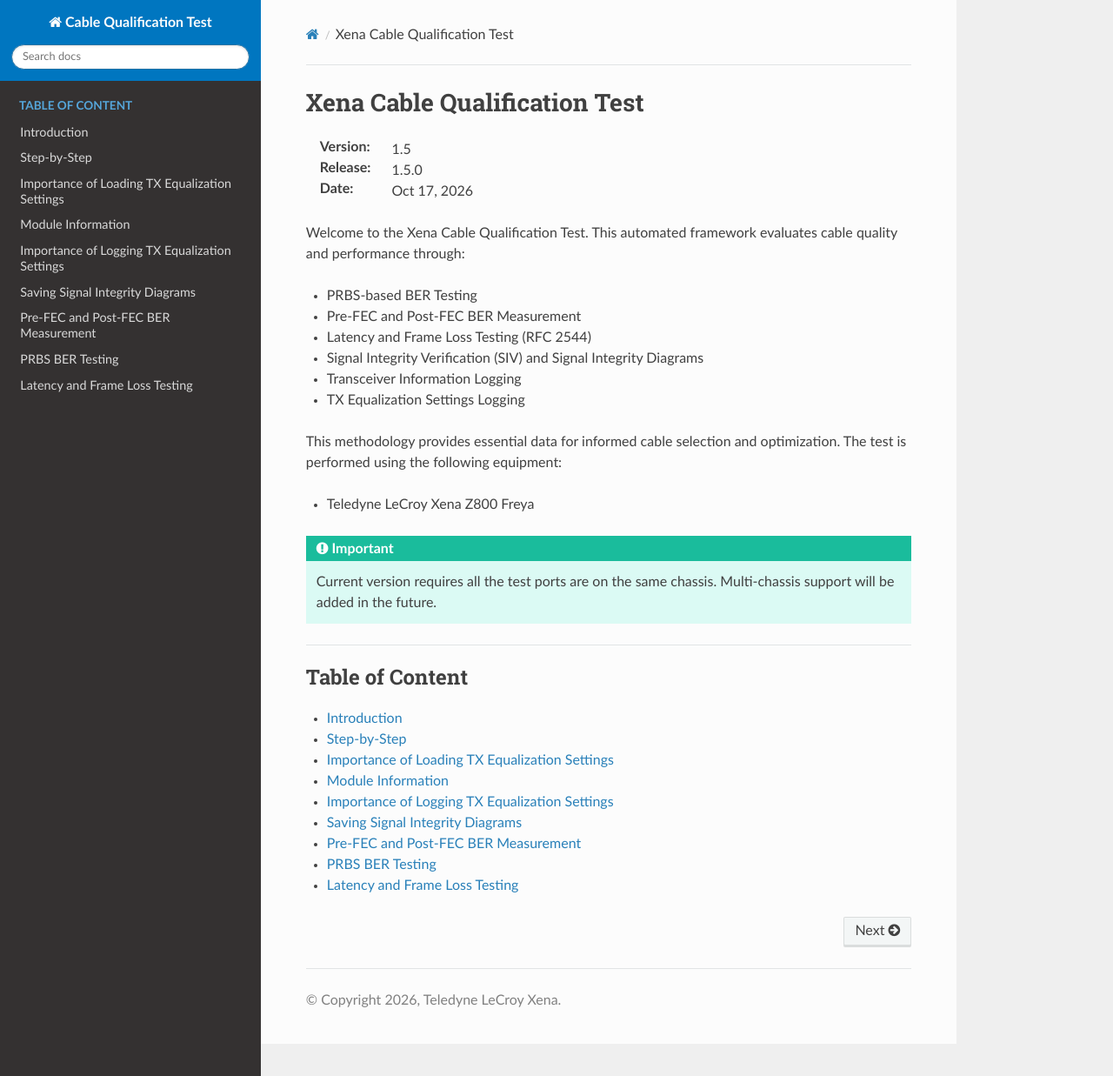
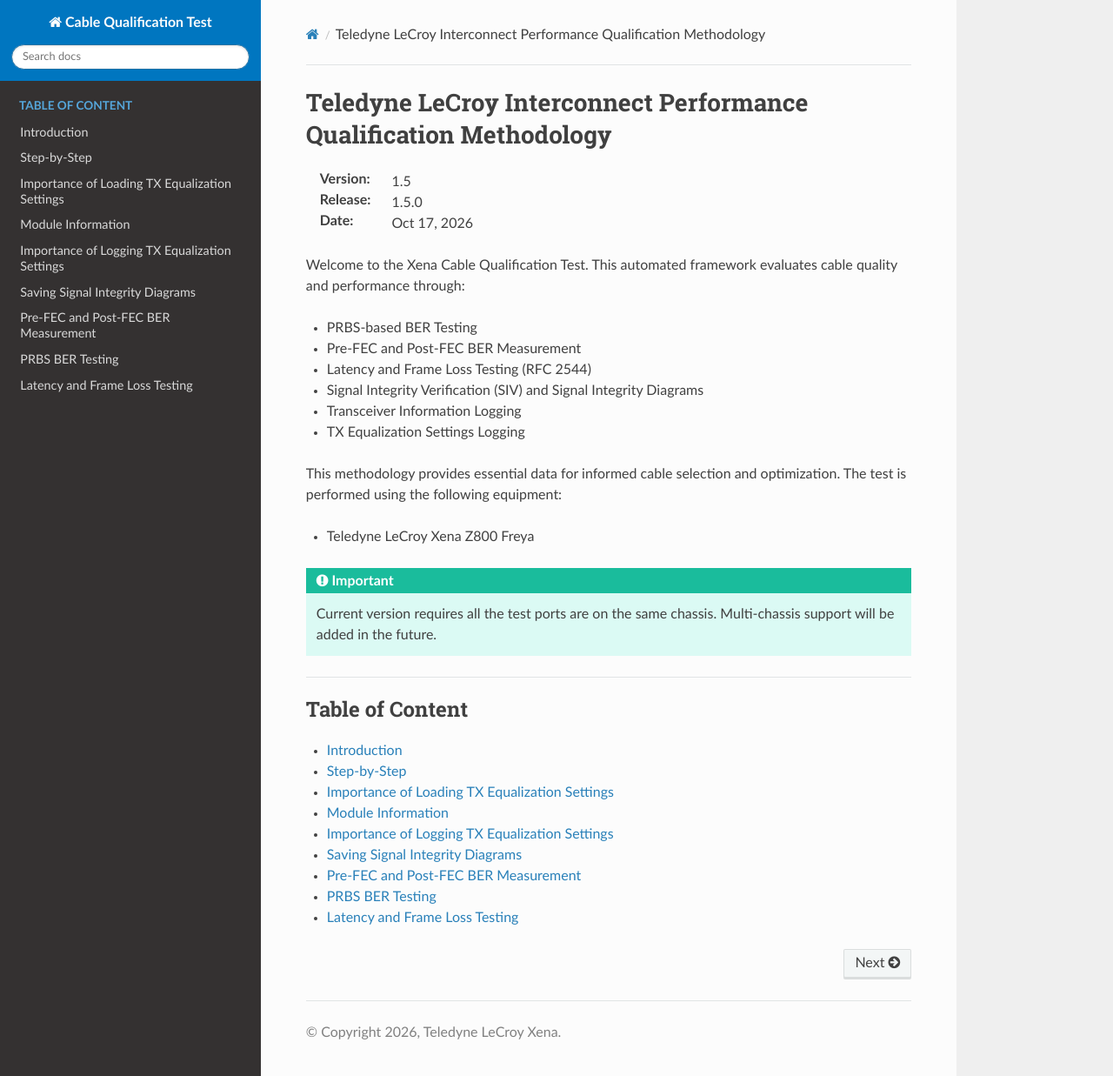
Before and after one commit to xenanetworks/cable-qualification-test-suite, a Sphinx documentation site: the page built from docs/source/index.rst, in a window 1280 px wide and 1237 px high. Shown: the whole window at 87% size. Built offline with Sphinx 7.4.7 and the Read the Docs theme 3.1.0, drawn with Linux system fonts in a browser that asks for light colours.

Commit message:
Update index.rst

```diff
--- a/docs/source/index.rst
+++ b/docs/source/index.rst
@@ -1,5 +1,5 @@
 =====================================================
-Xena Cable Qualification Test
+Teledyne LeCroy Interconnect Performance Qualification Methodology
 =====================================================
 
 :Version: |version|
```
